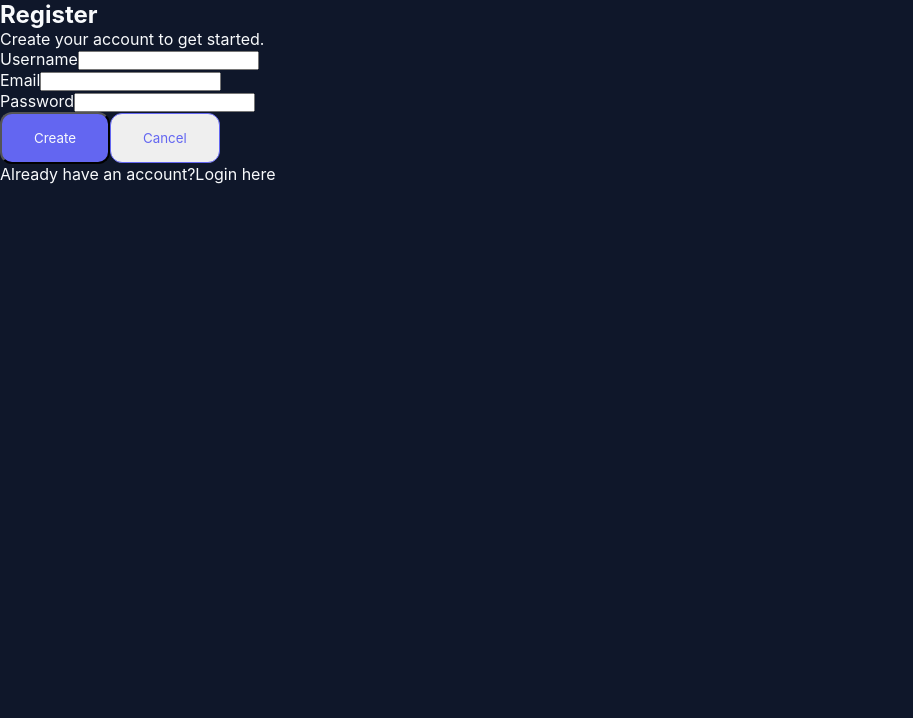
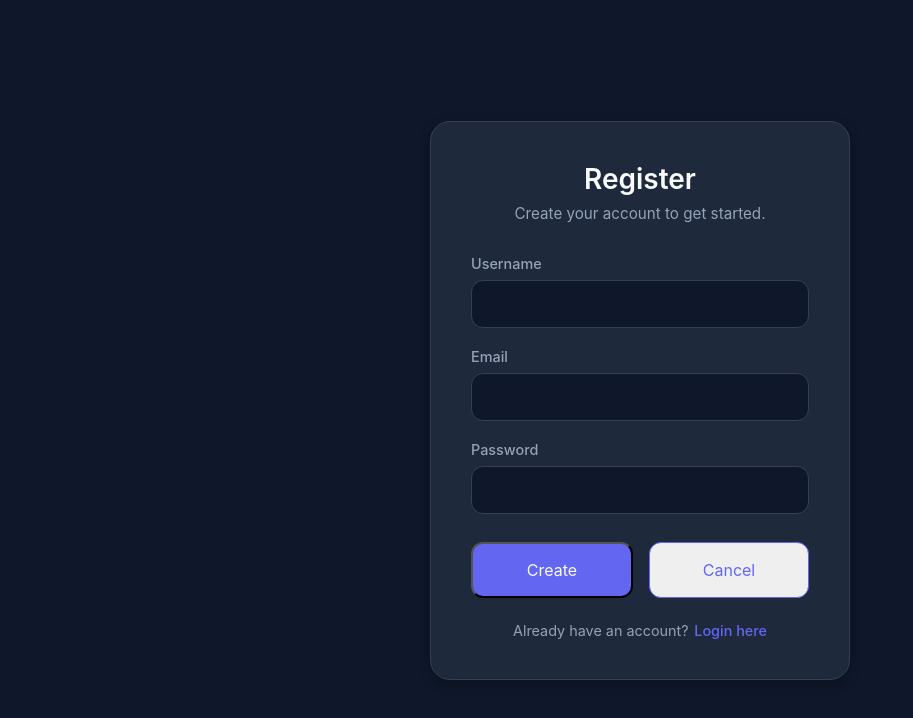
Before and after one commit to Honabi17/Financial_Dashboard, a React (Vite) app in the folder FRONTEND/: page /register in a window 1280 px wide. Shown: the top 718 px of the page, without its empty margins (0-913 px from the left). Built offline with nearby package versions, Linux system fonts and the light colour scheme.

Commit message:
feat(Frontend): style the login and register page

```diff
--- a/FRONTEND/src/pages/auth.css
+++ b/FRONTEND/src/pages/auth.css
@@ -0,0 +1,123 @@
+.auth-page{
+    min-height: 100vh;
+
+    display: flex;
+    align-items: center;
+    justify-content: center;
+
+    padding: 2rem;
+}
+
+.auth-card{
+    width: 100%;
+    max-width: 420px;
+
+    background: var(--color-card);
+    border: 1px solid var(--color-border);
+    border-radius: var(--radius-lg);
+    padding: 2.5rem;
+
+    box-shadow: var(--shadow-md);
+}
+
+.auth-card h2{
+    text-align: center;
+    padding-bottom: 0.5rem;
+    font-size: 1.75rem;
+    font-weight: 600;
+}
+
+.auth-subtitle{
+    text-align: center;
+    padding-bottom: 2rem;
+
+    color: var(--color-text-secondary);
+    font-size: 0.95rem;
+}
+
+.auth-form{
+    display: flex;
+    flex-direction: column;
+    gap: 1.25rem;
+}
+
+.auth-field{
+    display: flex;
+    flex-direction: column;
+    gap: 0.5rem;
+}
+
+.auth-field label{
+    font-size: 0.9rem;
+    font-weight: 500;
+    color: var(--color-text-secondary);
+}
+
+.auth-field input{
+    width: 100%;
+    padding: 0.75rem 1rem;
+
+    background: var(--color-bg);
+    color: var(--color-text);
+    border: 1px solid var(--color-border);
+    border-radius: var(--radius-md);
+
+    font-size: 1.15rem;
+    font-family: inherit;
+
+    transition: var(--transition);
+}
+
+.auth-field input:focus{
+    outline: none;
+    border-color: var(--color-primary);
+    box-shadow: 0 0 0 3px var(--color-border-primary-20);
+}
+
+.auth-actions{
+    display: flex;
+    gap: 1rem;
+    padding-top: 0.5rem;
+}
+
+.auth-actions button{
+    flex: 1;
+    cursor: pointer;
+    font-size: 1rem;
+}
+
+.auth-actions button:disabled{
+    opacity: 0.6;
+    cursor: not-allowed;
+}
+
+.auth-error{
+    padding: 0.75rem 1rem;
+    margin-bottom: 1.25rem;
+
+    background: rgba(239, 68, 68, 0.08);
+    border: 1px solid var(--color-danger);
+    border-radius: var(--radius-md);
+
+    color: var(--color-danger);
+    font-size: 0.875rem;
+    text-align: center;
+}
+
+.auth-footer{
+    text-align: center;
+    padding-top: 1.5rem;
+
+    color: var(--color-text-secondary);
+    font-size: 0.9rem;
+}
+
+.auth-footer a{
+    margin-left: 0.35rem;
+    color: var(--color-primary);
+    font-weight: 500;
+}
+
+.auth-footer a:hover{
+    text-decoration: underline;
+}
```
